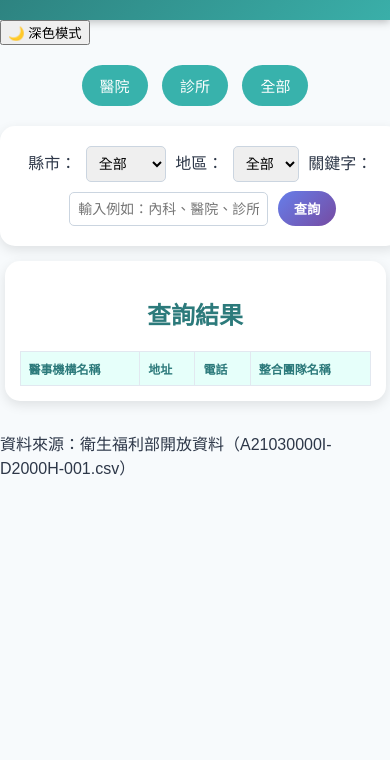
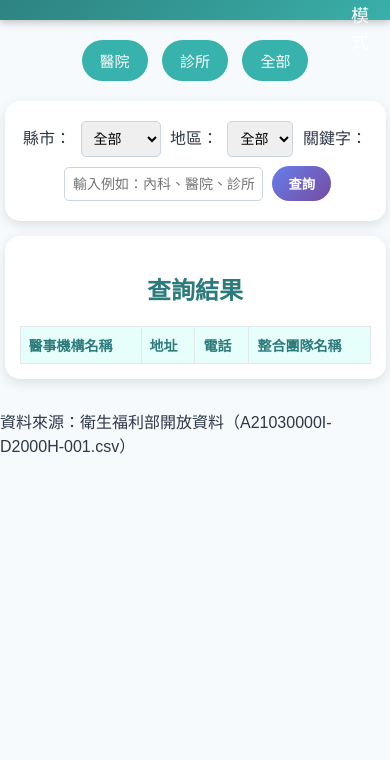
Before and after one commit to kileyou123-maker/health-dashboard, a plain HTML site: page index.html in a window 390 px wide. Shown: the part 84-844 px from the top of the page. Drawn offline with Linux system fonts and the light colour scheme.

Commit message:
Update style.css

```diff
--- a/style.css
+++ b/style.css
@@ -6,7 +6,7 @@ body {
   transition: background-color 0.3s, color 0.3s;
 }
 
-/* === Header === */
+/* Header */
 header {
   background: linear-gradient(135deg, #2b7a78, #3aafa9);
   color: white;
@@ -23,24 +23,35 @@ header p {
   font-size: 14px;
 }
 
-/* === 深色模式按鈕 === */
-.theme-btn {
+/* 固定右上角主題切換按鈕 */
+.theme-toggle-btn {
+  position: fixed;
+  top: 15px;
+  right: 15px;
+  background: #2c7a7b;
+  color: #fff;
+  border: none;
+  border-radius: 50%;
+  width: 45px;
+  height: 45px;
+  font-size: 20px;
+  cursor: pointer;
+  box-shadow: 0 2px 8px rgba(0, 0, 0, 0.25);
+  transition: background 0.3s, transform 0.2s;
+  z-index: 50;
+}
+.theme-toggle-btn:hover {
+  transform: scale(1.1);
   background: #319795;
-  border: none;
-  color: white;
-  padding: 8px 16px;
-  border-radius: 25px;
-  cursor: pointer;
-  font-size: 14px;
-  transition: all 0.3s;
-  box-shadow: 0 2px 6px rgba(0, 0, 0, 0.2);
-}
-.theme-btn:hover {
-  transform: scale(1.1);
-  background: #2c7a7b;
 }
 
-/* === 篩選按鈕 === */
+/* 深色模式時的按鈕 */
+body.dark .theme-toggle-btn {
+  background: #f6ad55;
+  color: #2d3748;
+}
+
+/* 篩選 */
 #quickFilter {
   text-align: center;
   margin: 15px 0;
@@ -61,7 +72,7 @@ header p {
   transform: translateY(-3px);
 }
 
-/* === 查詢區 === */
+/* 查詢區 */
 #controls {
   background-color: white;
   border-radius: 15px;
@@ -95,7 +106,7 @@ header p {
   transform: scale(1.05);
 }
 
-/* === 結果區 === */
+/* 結果區 */
 #results {
   background-color: white;
   border-radius: 15px;
@@ -115,7 +126,7 @@ header p {
   font-weight: bold;
 }
 
-/* === 表格 === */
+/* 表格 */
 table {
   width: 100%;
   border-collapse: collapse;
@@ -144,7 +155,7 @@ tr:hover {
   text-decoration: underline;
 }
 
-/* === 深色模式 === */
+/* 深色模式 */
 body.dark {
   background-color: #1a202c;
   color: #e2e8f0;
@@ -173,7 +184,7 @@ body.dark .main-btn {
   background: #805ad5;
 }
 
-/* === 響應式 === */
+/* 響應式 */
 @media (max-width: 768px) {
   header h1 {
     font-size: 20px;
@@ -181,10 +192,11 @@ body.dark .main-btn {
   header p {
     font-size: 12px;
   }
-  #controls {
-    width: 95%;
-  }
-  table {
-    font-size: 12px;
+  .theme-toggle-btn {
+    width: 40px;
+    height: 40px;
+    font-size: 18px;
+    top: 10px;
+    right: 10px;
   }
 }
```
